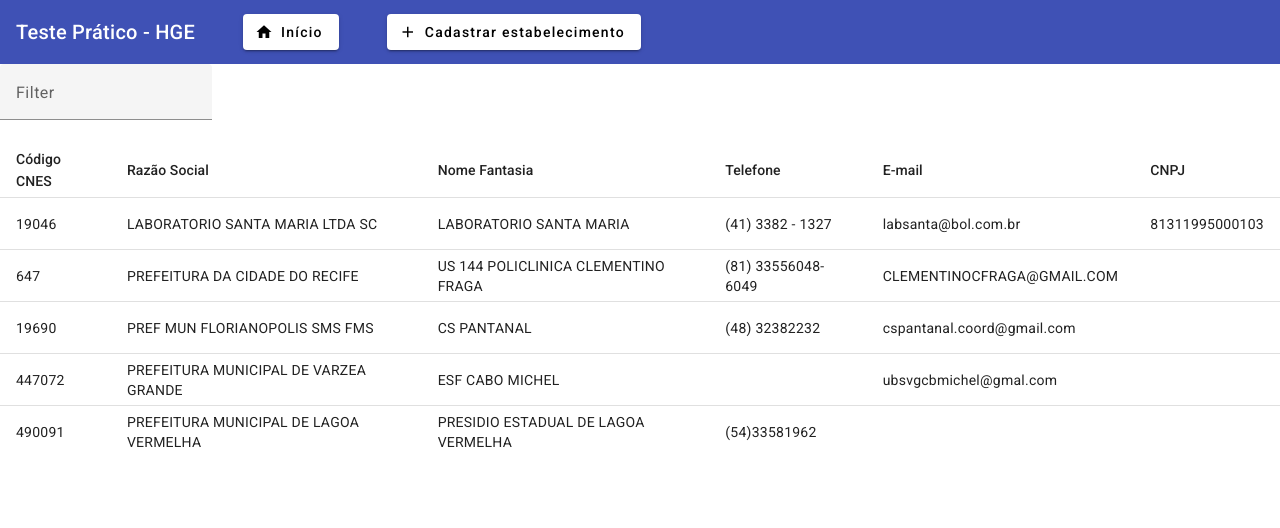
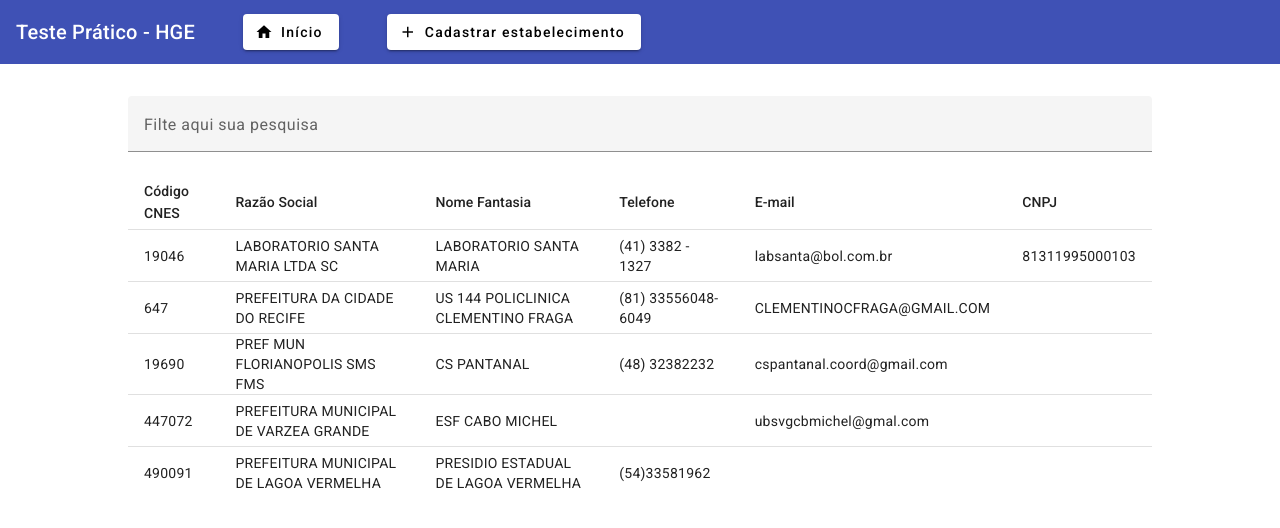
Before and after one commit to rafaelrmb/teste-pratico-hge, an Angular app: page / in a window 1280 px wide. Shown: the top 528 px of the page. Built offline with nearby package versions, Linux system fonts and the light colour scheme.

Commit message:
add some styling to component

```diff
--- a/src/app/components/facilities/facilities.component.css
+++ b/src/app/components/facilities/facilities.component.css
@@ -0,0 +1,8 @@
+.container {
+  max-width: 80%;
+  margin: 2rem auto;
+}
+
+.filter-input {
+  width: 100%;
+}
--- a/src/app/components/facilities/facilities.component.html
+++ b/src/app/components/facilities/facilities.component.html
@@ -1,9 +1,10 @@
-<mat-form-field>
-  <mat-label>Filter</mat-label>
+<div class="container">
+  <mat-form-field class="filter-input">
+    <mat-label>Filte aqui sua pesquisa</mat-label>
     <input
       matInput
       (keyup)="applyFilter($event)"
-    placeholder="Filtre sua pesquisa aqui"
+      placeholder="CNES, Razão Social ou Nome Fantasia"
       #input
     />
   </mat-form-field>
@@ -71,3 +72,4 @@
       "
     ></tr>
   </table>
+</div>
```
Lines whose indentation alone changed are shown as unchanged.
